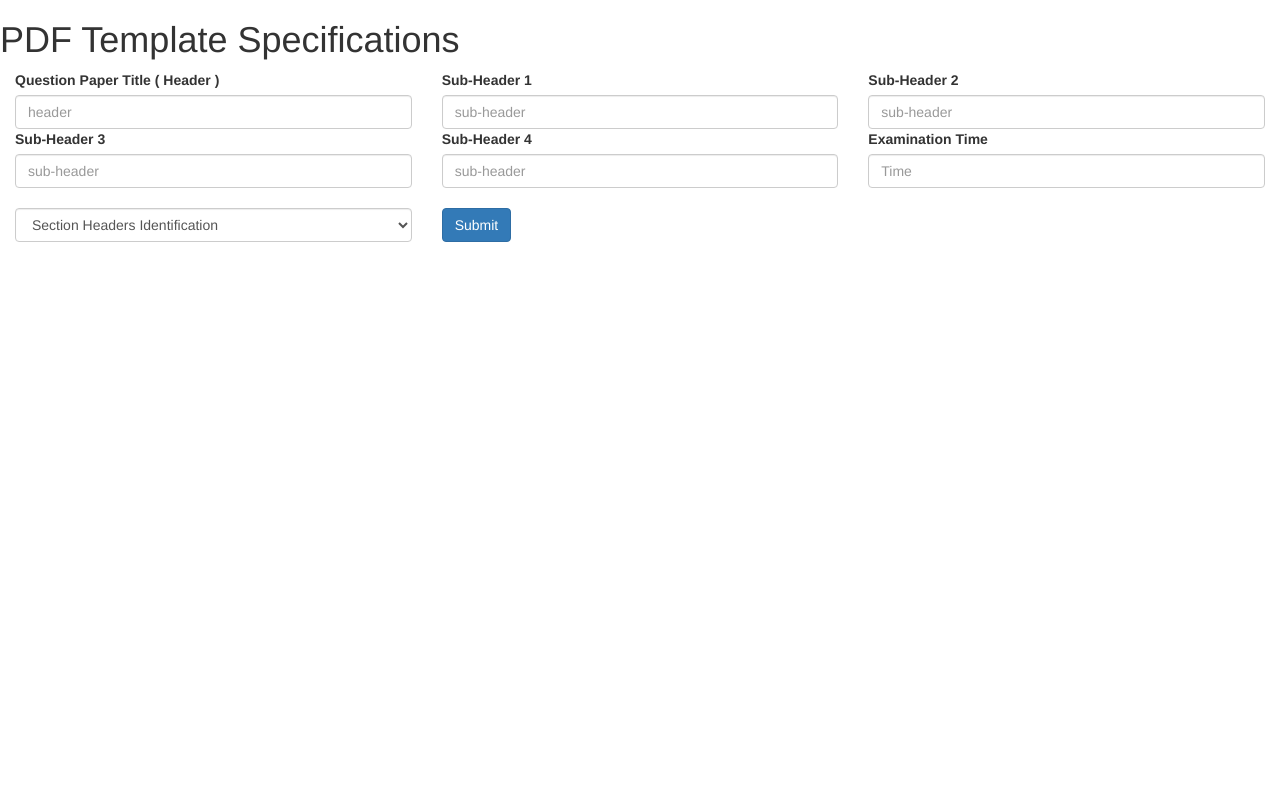
After one commit to xavishacodes/finol, a Flask app: template templates/pdftemp.html in a window 1280 px wide. The commit adds this page. Shown: the top 785 px of the page. Run offline with Flask 3, Linux system fonts and the light colour scheme; the template is opened without the code that fills it, so the values that code supplies are empty; some libraries are stand-ins or nearby versions.

Commit message:
april 14

```diff
--- a/main.py
+++ b/main.py
@@ -215,16 +215,9 @@ def tempdownproc():
                     tempdict = {}
                     sorted_tempdict={}
         print(temp1)
-        # print(len(temp1))
-        # name = "Sharwin Xavier R"
-        html = render_template(
-            "certificate.html",
-            spects=temp1)
-        pdf = pdfkit.from_string(html, configuration=config1)
-        response = make_response(pdf)
-        response.headers["Content-Type"] = "application/pdf"
-        response.headers["Content-Disposition"] = "inline; filename=output.pdf"
-        return response
+
+
+        return render_template("pdftemp.html",questions = temp1,specis1 = specis, que_specis1=que_specis,section_requirements1=section_requirements,lenspec = specis[2])
     else:
         return redirect(url_for('login'))
 
@@ -245,6 +238,64 @@ def threshold(temp,question):
                     if(n==o):
                         synmatch += (1/len(short))*100
         return synmatch
+
+@app.route("/output",methods=["POST", "GET"])
+def output():
+    if person["is_logged_in"]==True:
+        if request.method=="POST":
+            jes = list(request.form.listvalues())
+            jes2=[]
+            for i in jes:
+                jes2.extend(i)
+            print(jes2)
+        specis = jes2[0:3]
+        print(specis)
+        que_specis=jes2[3:3+int(jes2[2])*2]
+        print(que_specis)
+        jes2=jes2[len(specis)+len(que_specis):]
+        # print(jes2)
+        total_questions=0
+        for x in range(0,len(que_specis),2):
+            total_questions += int(que_specis[x])
+        section_requirements = [[] for i in range(int(specis[2]))]
+        j=0
+        k=0
+        for i in range(0,len(que_specis),2):
+            temp = int(que_specis[i])
+            while(temp):
+                section_requirements[k].append(jes2[j])
+                j=j+1
+                section_requirements[k].append(jes2[j])
+                j=j+1
+                section_requirements[k].append(jes2[j])
+                j=j+1
+                temp=temp-1
+            k=k+1
+        print(section_requirements)
+        jes2=jes2[total_questions*3:]
+        questions = [[] for i in range(int(specis[2]))]
+        l=0
+        m=0
+        for i in range(0,len(que_specis),2):
+            temp1 = int(que_specis[i])
+            while(temp1):
+                questions[m].append(jes2[l])
+                l=l+1
+                temp1=temp1-1
+            m=m+1
+        print(questions)
+        jes2=jes2[total_questions+1:]
+        elements = jes2
+        print(elements)
+        html = render_template(
+            "certificate.html",
+            elements=elements,questions=questions,specis=specis,que_specis=que_specis,section_requirements=section_requirements)
+        pdf = pdfkit.from_string(html, configuration=config1)
+        response = make_response(pdf)
+        response.headers["Content-Type"] = "application/pdf"
+        response.headers["Content-Disposition"] = "inline; filename=output.pdf"
+        return response
+        return
 
 @app.route("/downproc", methods=["POST","GET"])
 def downproc():
--- /dev/null
+++ b/templates/pdftemp.html
@@ -0,0 +1,129 @@
+<html>
+  <head>
+    <title>Template Specifications</title>
+    <script src="https://code.jquery.com/jquery.min.js"></script>
+    <link
+      href="https://maxcdn.bootstrapcdn.com/bootstrap/3.3.6/css/bootstrap.min.css"
+      rel="stylesheet"
+      type="text/css"
+    />
+    <script src="https://maxcdn.bootstrapcdn.com/bootstrap/3.3.6/js/bootstrap.min.js"></script>
+    <meta charset="utf-8" />
+    <meta name="viewport" content="width=device-width" />
+  </head>
+  <body>
+    <h1>PDF Template Specifications</h1>
+    <form
+      name="specdownform"
+      action="http://127.0.0.1:5000/output"
+      method="POST"
+    >
+      {% for dumbo in range(specis1|length) %}
+      <input
+        type="hidden"
+        name="specis1_{{ dumbo }}"
+        value="{{ specis1[dumbo] }}"
+      />
+      {% endfor %} {% for tringo in range(que_specis1|length) %}
+      <input
+        type="hidden"
+        name="que_specis1_{{ tringo }}"
+        value="{{ que_specis1[tringo] }}"
+      />
+      {% endfor %} {% for fouringo in range(section_requirements1|length) %} {%
+      for infouringo in range(section_requirements1[fouringo]|length) %}
+      <input
+        type="hidden"
+        name="section_requirements1_{{ fouringo }}_{{ infouringo }}"
+        value="{{ section_requirements1[fouringo][infouringo] }}"
+      />
+      {% endfor %} {% endfor %} {% for tempo in range(questions|length) %}
+      <input
+        type="hidden"
+        name="question_{{ tempo }}"
+        value="{{ questions[tempo] }}"
+      />
+      {% endfor %}
+      <input type="hidden" name="length_sec" value="{{ lenspec }}" />
+      <div class="col-md-4 col-xs-8">
+        <label class="l1">Question Paper Title ( Header )</label>
+        <input
+          type="text"
+          class="form-control"
+          id="qn_header"
+          placeholder="header"
+          name="heady"
+        />
+      </div>
+      <div class="col-md-4 col-xs-8">
+        <label class="l1">Sub-Header 1</label>
+        <input
+          type="text"
+          class="form-control"
+          id="subheader1"
+          placeholder="sub-header"
+          name="subheady1"
+        />
+      </div>
+      <div class="col-md-4 col-xs-8">
+        <label class="l1">Sub-Header 2</label>
+        <input
+          type="text"
+          class="form-control"
+          id="subheader2"
+          placeholder="sub-header"
+          name="subheady2"
+        />
+      </div>
+      <div class="col-md-4 col-xs-8">
+        <label class="l1">Sub-Header 3</label>
+        <input
+          type="text"
+          class="form-control"
+          id="subheader3"
+          placeholder="sub-header"
+          name="subheady3"
+        />
+      </div>
+      <div class="col-md-4 col-xs-8">
+        <label class="l1">Sub-Header 4</label>
+        <input
+          type="text"
+          class="form-control"
+          id="subheader4"
+          placeholder="sub-header"
+          name="subheady4"
+        />
+      </div>
+      <div class="col-md-4 col-xs-8">
+        <label class="l1">Examination Time</label>
+        <input
+          type="text"
+          class="form-control"
+          id="time"
+          placeholder="Time"
+          name="timey"
+        />
+      </div>
+      <div class="col-md-4 col-xs-8" style="margin-top: 20px">
+        <select
+          name="'section_header'"
+          class="form-select form-select-lg form-control"
+          aria-label=".form-select-lg example"
+        >
+          <option selected>Section Headers Identification</option>
+          <option value="Part">Part</option>
+          <option value="Section">Section</option>
+        </select>
+      </div>
+      <br />
+      <br />
+      <div class="col-md-4 col-xs-8">
+        <button type="submit" class="btn btn-primary" style="margin-top: 20px">
+          Submit
+        </button>
+      </div>
+    </form>
+  </body>
+  <!-- </head> -->
+</html>
```
Also changed, not shown: templates/certificate.html (+64 -4 lines).
